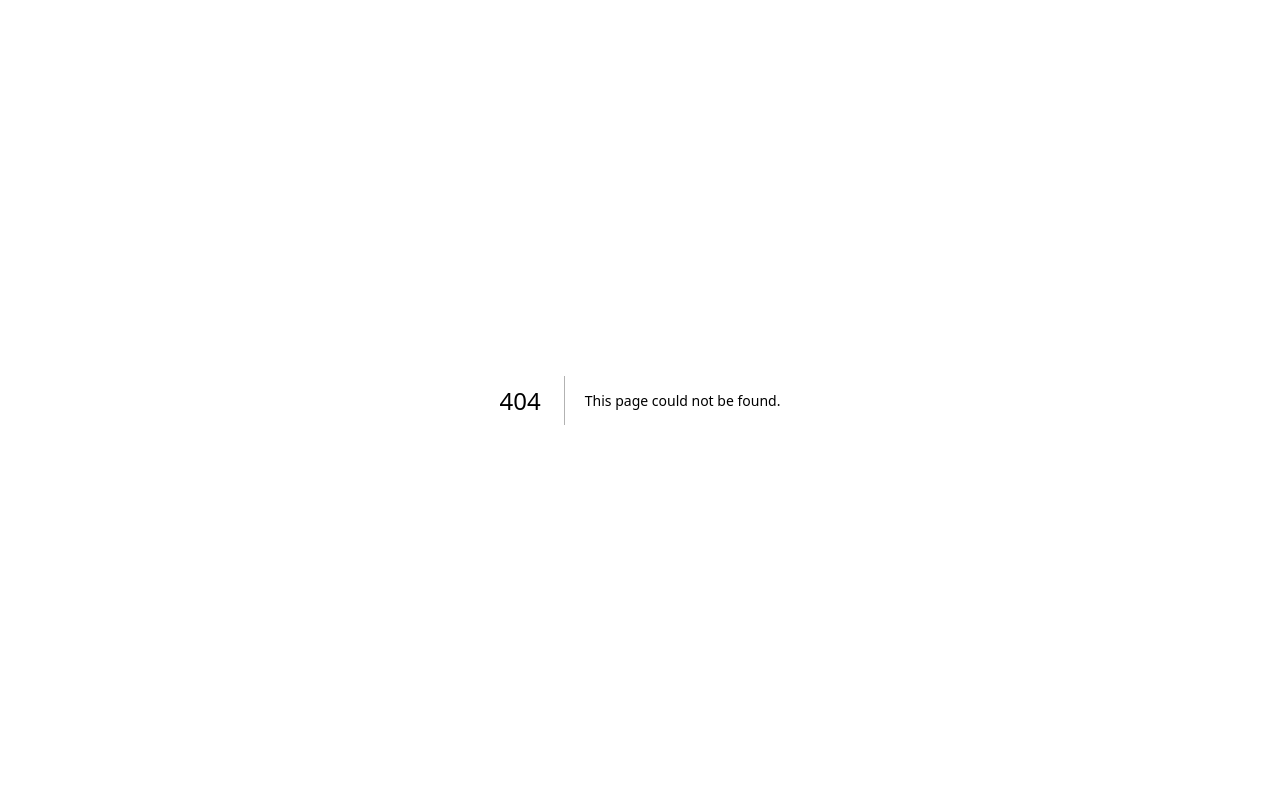
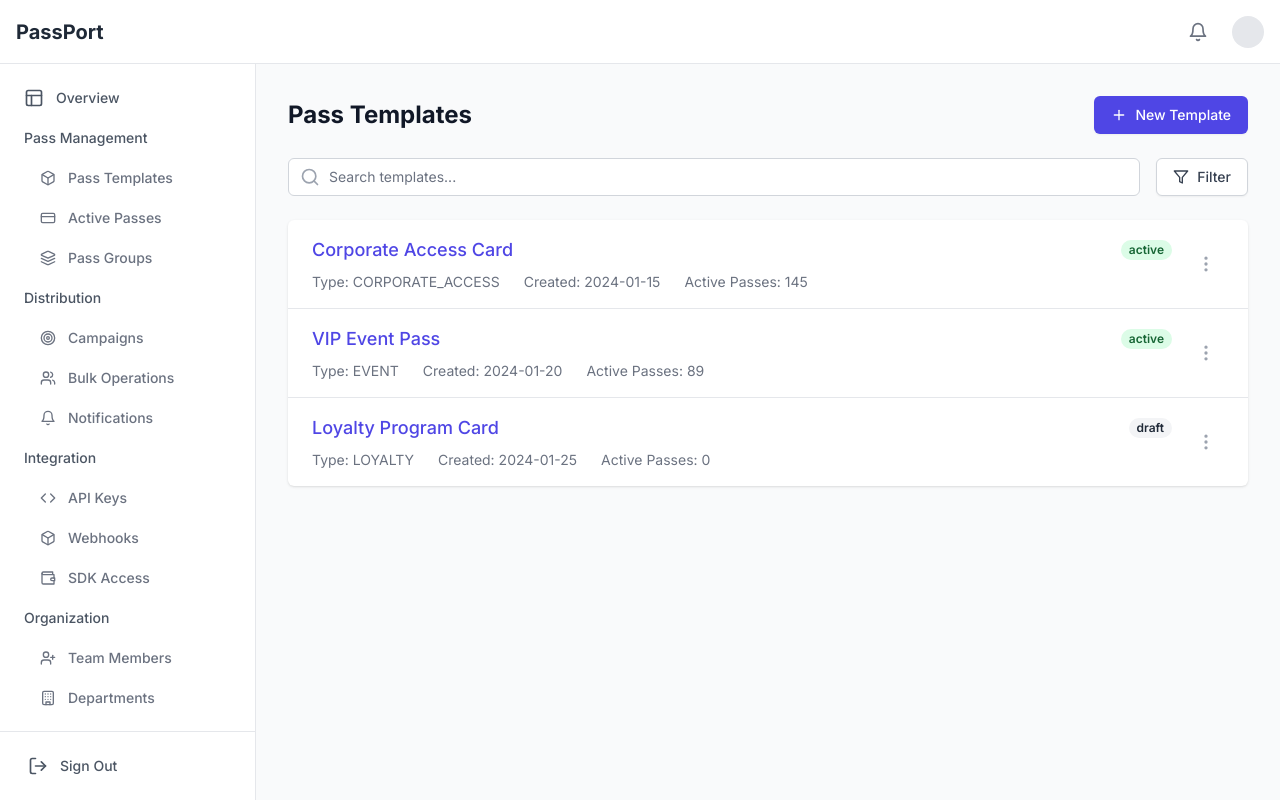
Before and after one commit to jonoairey/wallet-pass-saas, a Next.js app: page /dashboard/passes/templates in a window 1280 px wide. Before the commit this address had no page. Built offline with nearby package versions, Linux system fonts and the light colour scheme.

Commit message:
moved pages to get template page to work

```diff
--- a/app/dashboard/passes/page.tsx
+++ /dev/null
@@ -1,61 +0,0 @@
-'use client';
-
-import { useState } from 'react';
-import { Wallet, Box, Layers } from 'lucide-react';
-import Link from 'next/link';
-
-export default function PassManagementPage() {
-  const sections = [
-    {
-      title: 'Pass Templates',
-      description: 'Create and manage your pass templates',
-      icon: Box,
-      link: '/dashboard/passes/templates',
-      count: 5
-    },
-    {
-      title: 'Active Passes',
-      description: 'View and manage all active passes',
-      icon: Wallet,
-      link: '/dashboard/passes/active',
-      count: 1234
-    },
-    {
-      title: 'Pass Groups',
-      description: 'Organize passes into groups',
-      icon: Layers,
-      link: '/dashboard/passes/groups',
-      count: 8
-    }
-  ];
-
-  return (
-    <div className="space-y-6">
-      <div className="flex justify-between items-center">
-        <h1 className="text-2xl font-bold text-gray-900">Pass Management</h1>
-      </div>
-
-      <div className="grid grid-cols-1 gap-6 sm:grid-cols-2 lg:grid-cols-3">
-        {sections.map((section) => {
-          const Icon = section.icon;
-          return (
-            <Link
-              key={section.title}
-              href={section.link}
-              className="block p-6 bg-white rounded-lg shadow-sm hover:shadow-md transition-shadow"
-            >
-              <div className="flex items-center justify-between">
-                <div className="p-2 bg-indigo-50 rounded-lg">
-                  <Icon className="w-6 h-6 text-indigo-600" />
-                </div>
-                <span className="text-2xl font-semibold text-gray-900">{section.count}</span>
-              </div>
-              <h3 className="mt-4 text-lg font-medium text-gray-900">{section.title}</h3>
-              <p className="mt-1 text-sm text-gray-500">{section.description}</p>
-            </Link>
-          );
-        })}
-      </div>
-    </div>
-  );
-}
--- /dev/null
+++ b/app/dashboard/passes/templates/page.tsx
@@ -0,0 +1,109 @@
+'use client';
+
+import { useState } from 'react';
+import { Plus, Search, Filter, MoreVertical } from 'lucide-react';
+import Link from 'next/link';
+
+export default function TemplatesPage() {
+  const [searchQuery, setSearchQuery] = useState('');
+
+  const templates = [
+    {
+      id: '1',
+      name: 'Corporate Access Card',
+      type: 'CORPORATE_ACCESS',
+      createdAt: '2024-01-15',
+      status: 'active',
+      totalPasses: 145,
+    },
+    {
+      id: '2',
+      name: 'VIP Event Pass',
+      type: 'EVENT',
+      createdAt: '2024-01-20',
+      status: 'active',
+      totalPasses: 89,
+    },
+    {
+      id: '3',
+      name: 'Loyalty Program Card',
+      type: 'LOYALTY',
+      createdAt: '2024-01-25',
+      status: 'draft',
+      totalPasses: 0,
+    },
+  ];
+
+  return (
+    <div className="space-y-6">
+      {/* Header */}
+      <div className="flex justify-between items-center">
+        <h1 className="text-2xl font-bold text-gray-900">Pass Templates</h1>
+        <Link
+          href="/dashboard/passes/templates/new"
+          className="inline-flex items-center px-4 py-2 border border-transparent shadow-sm text-sm font-medium rounded-md text-white bg-indigo-600 hover:bg-indigo-700 focus:outline-none focus:ring-2 focus:ring-offset-2 focus:ring-indigo-500"
+        >
+          <Plus className="h-4 w-4 mr-2" />
+          New Template
+        </Link>
+      </div>
+
+      {/* Search and Filter */}
+      <div className="flex gap-4">
+        <div className="flex-1 relative">
+          <input
+            type="text"
+            placeholder="Search templates..."
+            value={searchQuery}
+            onChange={(e) => setSearchQuery(e.target.value)}
+            className="block w-full pl-10 pr-3 py-2 border border-gray-300 rounded-md leading-5 bg-white placeholder-gray-500 focus:outline-none focus:placeholder-gray-400 focus:ring-1 focus:ring-indigo-500 focus:border-indigo-500 sm:text-sm"
+          />
+          <div className="absolute inset-y-0 left-0 pl-3 flex items-center pointer-events-none">
+            <Search className="h-5 w-5 text-gray-400" />
+          </div>
+        </div>
+        <button className="inline-flex items-center px-4 py-2 border border-gray-300 rounded-md shadow-sm text-sm font-medium text-gray-700 bg-white hover:bg-gray-50 focus:outline-none focus:ring-2 focus:ring-offset-2 focus:ring-indigo-500">
+          <Filter className="h-4 w-4 mr-2" />
+          Filter
+        </button>
+      </div>
+
+      {/* Templates List */}
+      <div className="bg-white shadow overflow-hidden sm:rounded-md">
+        <ul className="divide-y divide-gray-200">
+          {templates.map((template) => (
+            <li key={template.id}>
+              <div className="px-6 py-4 flex items-center justify-between hover:bg-gray-50">
+                <div className="flex-1">
+                  <div className="flex items-center justify-between">
+                    <Link
+                      href={`/dashboard/passes/templates/${template.id}`}
+                      className="text-lg font-medium text-indigo-600 hover:text-indigo-900"
+                    >
+                      {template.name}
+                    </Link>
+                    <span className={`px-2 inline-flex text-xs leading-5 font-semibold rounded-full ${
+                      template.status === 'active' ? 'bg-green-100 text-green-800' : 'bg-gray-100 text-gray-800'
+                    }`}>
+                      {template.status}
+                    </span>
+                  </div>
+                  <div className="mt-2 flex items-center text-sm text-gray-500">
+                    <span className="mr-6">Type: {template.type}</span>
+                    <span className="mr-6">Created: {template.createdAt}</span>
+                    <span>Active Passes: {template.totalPasses}</span>
+                  </div>
+                </div>
+                <div className="ml-4">
+                  <button className="p-2 text-gray-400 hover:text-gray-600">
+                    <MoreVertical className="h-5 w-5" />
+                  </button>
+                </div>
+              </div>
+            </li>
+          ))}
+        </ul>
+      </div>
+    </div>
+  );
+}
```
